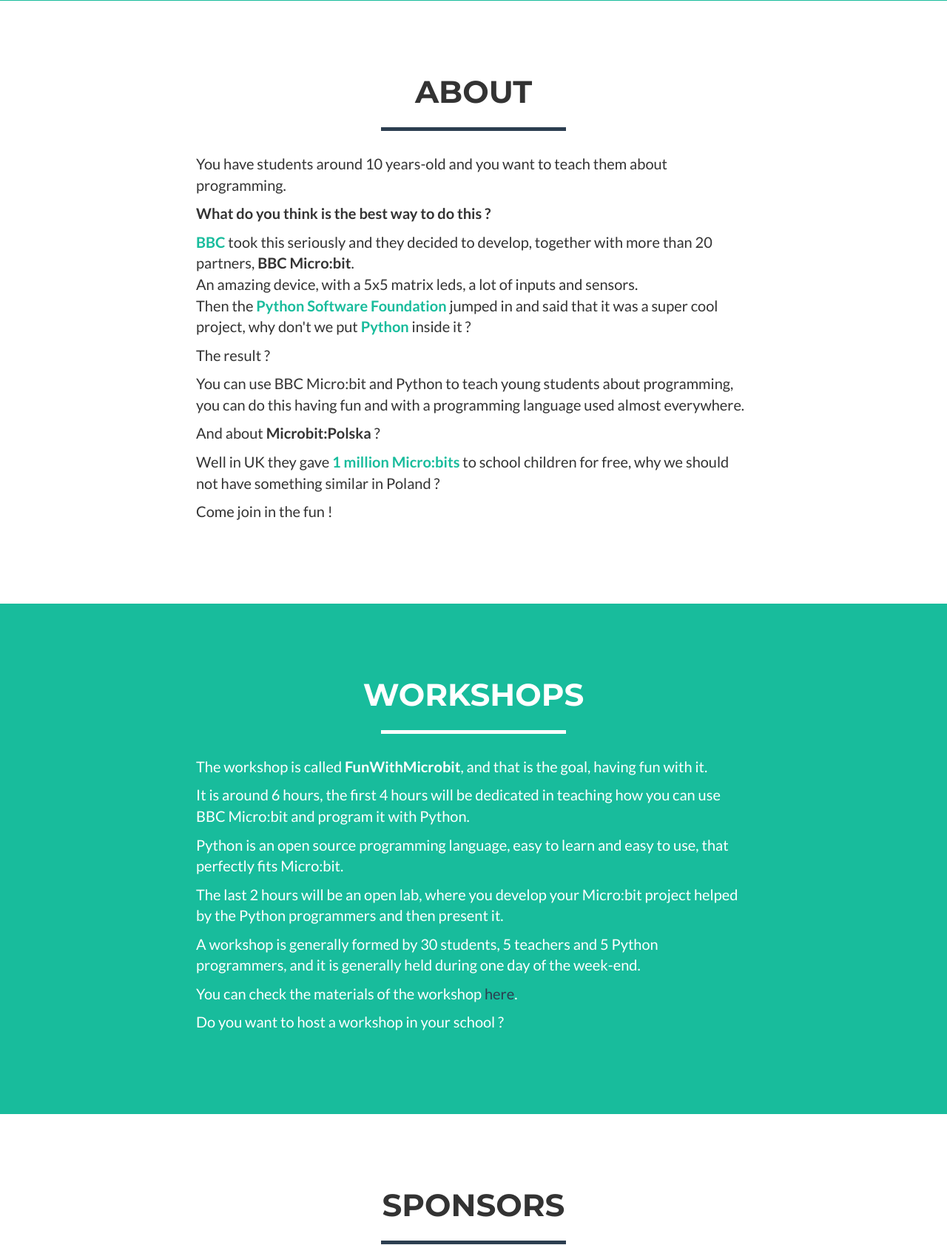
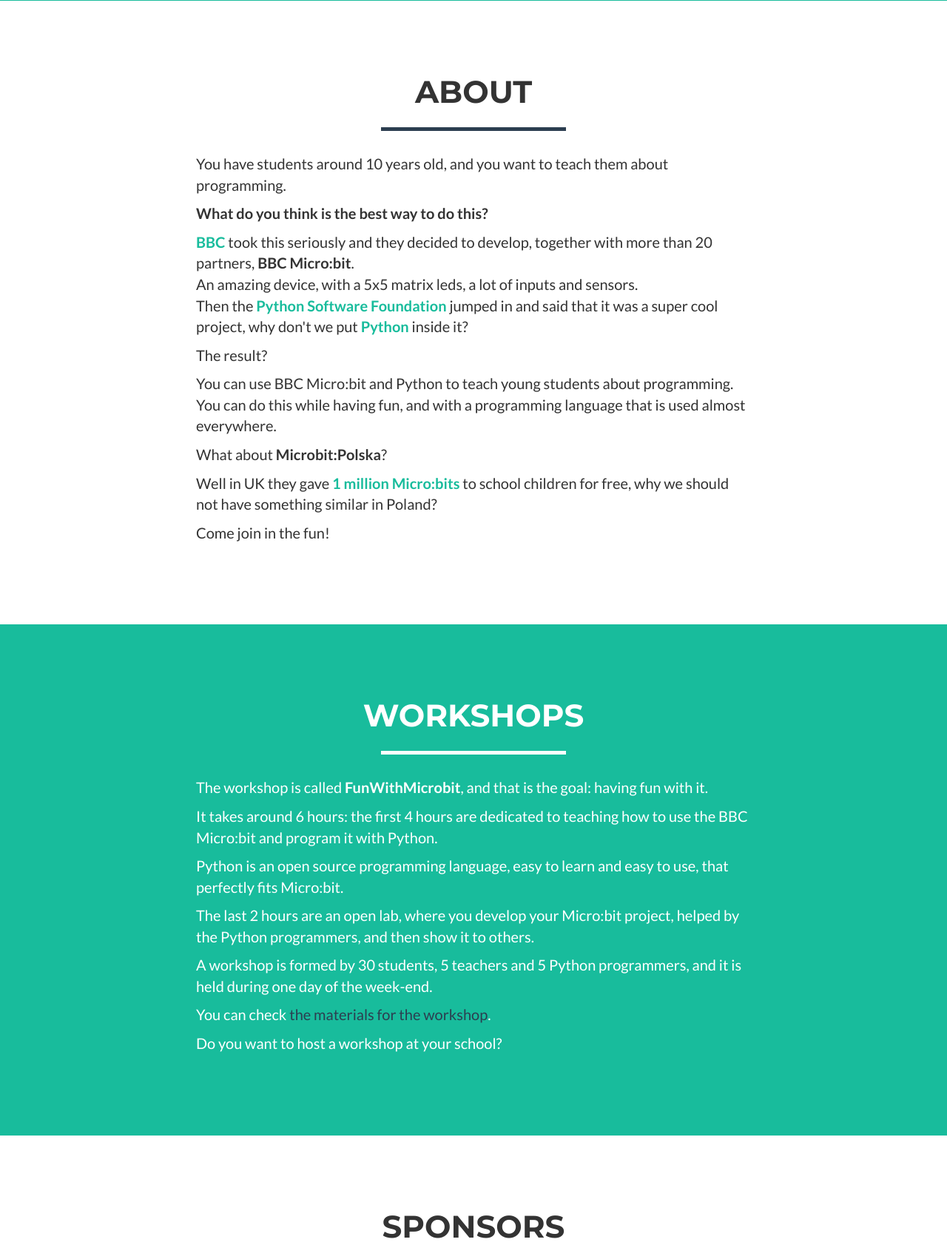
Before and after one commit to MicrobitPolska/microbitpolskaorg, a Django app: page /en/ in a window 1280 px wide. Shown: the part 765-2448 px from the top of the page at 74% size. Run offline with Django 3.2, Linux system fonts and the light colour scheme; some libraries are stand-ins or nearby versions.

Commit message:
Fix punctuation and ortography
Both in English and in Polish it is a typographical error to place a full space before the question mark or the exclamation mark (or before any other punctuation, in general). The space should go after the mark.

Fixed some prepositions and made some of the sentences less ambiguous and easier to read.

```diff
--- a/main/templates/index.html
+++ b/main/templates/index.html
@@ -110,19 +110,19 @@
              <div class="row">
                 <div class="col-lg-8 col-lg-offset-2">
                 {% blocktrans %}
-                    <p>You have students around 10 years-old and you want to teach them about programming.</p>
-                    <p><b>What do you think is the best way to do this ?</b></p>
+                    <p>You have students around 10 years old, and you want to teach them about programming.</p>
+                    <p><b>What do you think is the best way to do this?</b></p>
                     <p><b><a href="https://microbit.org">BBC</a></b> took this seriously and they decided to develop, together with more than 20 partners, <b>BBC Micro:bit</b>.<br />
                         An amazing device, with a 5x5 matrix leds, a lot of inputs and sensors.<br />
                         Then the <b><a href="https://pyfound.blogspot.co.uk/2016/03/a-million-children.html">Python Software Foundation</a></b>
-                        jumped in and said that it was a super cool project, why don't we put <b><a href="https://www.python.org">Python</a></b> inside it ?<br />
-                        <p>The result ?</p>
-                    <p>You can use BBC Micro:bit and Python to teach young students about programming, you can do this having fun and with a programming
-                        language used almost everywhere.</p>
-                    <p>And about <b>Microbit:Polska</b> ?</p>
+                        jumped in and said that it was a super cool project, why don't we put <b><a href="https://www.python.org">Python</a></b> inside it?<br />
+                        <p>The result?</p>
+                    <p>You can use BBC Micro:bit and Python to teach young students about programming. You can do this while having fun, and with a programming
+                        language that is used almost everywhere.</p>
+                    <p>What about <b>Microbit:Polska</b>?</p>
                     <p>Well in UK they gave <b><a href="http://www.bbc.co.uk/mediacentre/latestnews/2016/bbc-micro-bit-schools-launch">1 million Micro:bits</a></b>
-                        to school children for free, why we should not have something similar in Poland ?</p>
-                    <p>Come join in the fun !</p>
+                        to school children for free, why we should not have something similar in Poland?</p>
+                    <p>Come join in the fun!</p>
                 {% endblocktrans %}
 
                 </div>
@@ -143,19 +143,19 @@
             <div class="row">
                 <div class="col-lg-8 col-lg-offset-2">
                 {% blocktrans %}
-                    <p>The workshop is called <b>FunWithMicrobit</b>, and that is the goal, having fun with it.</p>
+                    <p>The workshop is called <b>FunWithMicrobit</b>, and that is the goal: having fun with it.</p>
 
-                    <p>It is around 6 hours, the first 4 hours will be dedicated in teaching how you can use BBC Micro:bit and program it with Python.</p>
+                    <p>It takes around 6 hours: the first 4 hours are dedicated to teaching how to use the BBC Micro:bit and program it with Python.</p>
 
                     <p>Python is an open source programming language, easy to learn and easy to use, that perfectly fits Micro:bit.</p>
 
-                    <p>The last 2 hours will be an open lab, where you develop your Micro:bit
-                        project helped by the Python programmers and then present it.</p>
+                    <p>The last 2 hours are an open lab, where you develop your Micro:bit
+                        project, helped by the Python programmers, and then show it to others.</p>
 
-                    <p>A workshop is generally formed by 30 students, 5 teachers and 5 Python programmers,
-                        and it is generally held during one day of the week-end.</p>
-                    <p>You can check the materials of the workshop <a href="https://github.com/MicrobitPolska/FunWithMicrobit">here</a>.</p>
-                    <p>Do you want to host a workshop in your school ?</p>
+                    <p>A workshop is formed by 30 students, 5 teachers and 5 Python programmers,
+                        and it is held during one day of the week-end.</p>
+                    <p>You can check <a href="https://github.com/MicrobitPolska/FunWithMicrobit">the materials for the workshop</a>.</p>
+                    <p>Do you want to host a workshop at your school?</p>
                 {% endblocktrans %}
                 </div>
 
@@ -252,9 +252,9 @@
             <div class="row">
                 <div class="col-lg-8 col-lg-offset-2">
                     {% blocktrans %}
-                    <p><b>Microbit:Polska</b> is a project made up from people with different skills, personalities and experiences.
+                    <p><b>Microbit:Polska</b> is a project made up of people with different skills, personalities and experiences.
                         <br />
-                        And it is through these differences that this project can grow up and evolve.
+                        And it is through these differences that this project can grow and evolve.
                     </p>
                     <p>We believe that as a Student, Teacher and Programmer we should be driven by being <b>#open</b>, <b>#considerate</b> and <b>#respectful</b>.</p>
 
@@ -267,7 +267,7 @@
                     <p>For the long version we decided to use the <a href="http://berlincodeofconduct.org/"><b>Berlin Code of Conduct</b></a>.</p>
 
 
-                     <p>Questions/Comments/Reports ?</p>
+                     <p>Questions/Comments/Reports?</p>
                     <p>For anything related to the Code of Conduct feel free to write to the Microbit:Polska organisers: info@microbitpolska.org
                     </p>
                     {% endblocktrans %}
@@ -354,7 +354,7 @@
                     </div>
                     <div class="footer-col col-md-4">
                         <h3>{% trans "About Microbit:Polska" %}</h3>
-                        <p>{% trans "Microbit:Polska is a project with a very specific goal: teaching about programming with fun !" %}</p>
+                        <p>{% trans "Microbit:Polska is a project with a very specific goal: teaching about programming with fun!" %}</p>
                     </div>
                 </div>
             </div>
```
